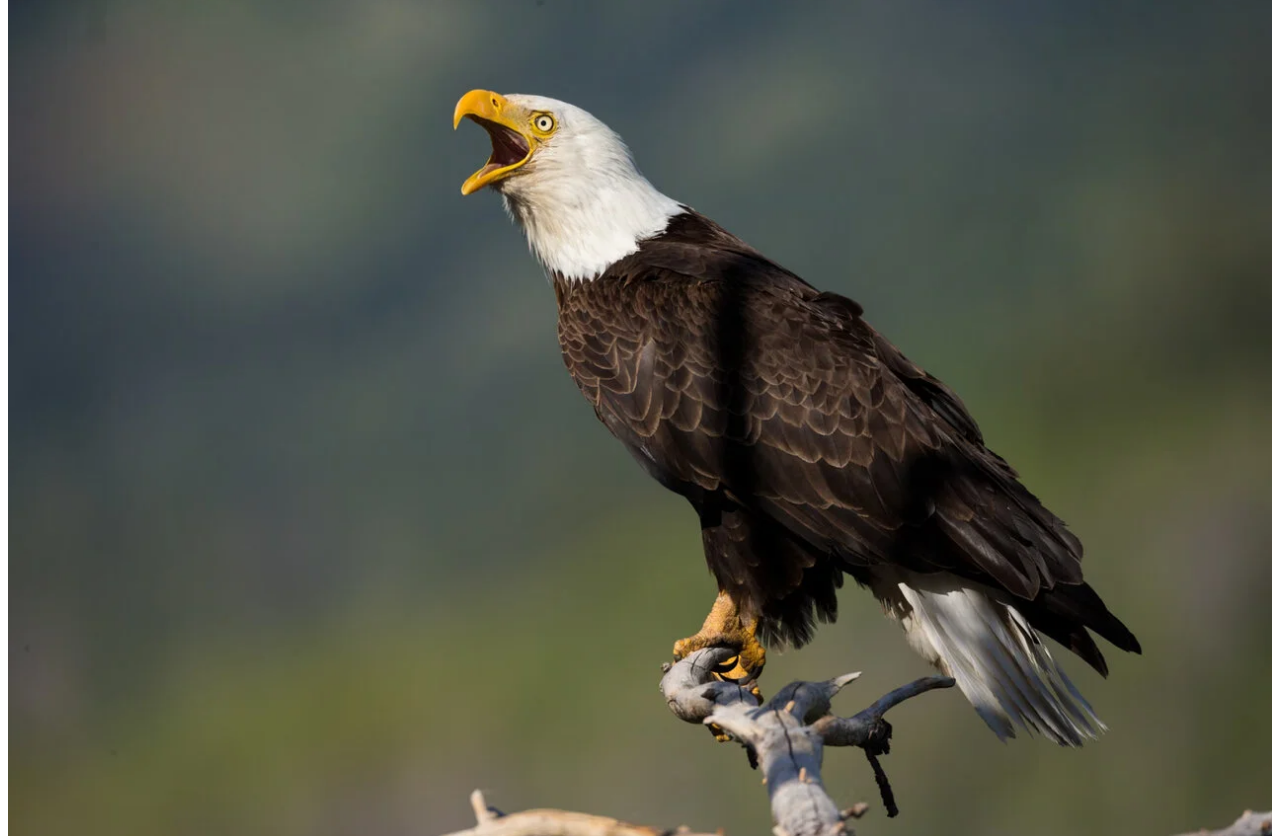
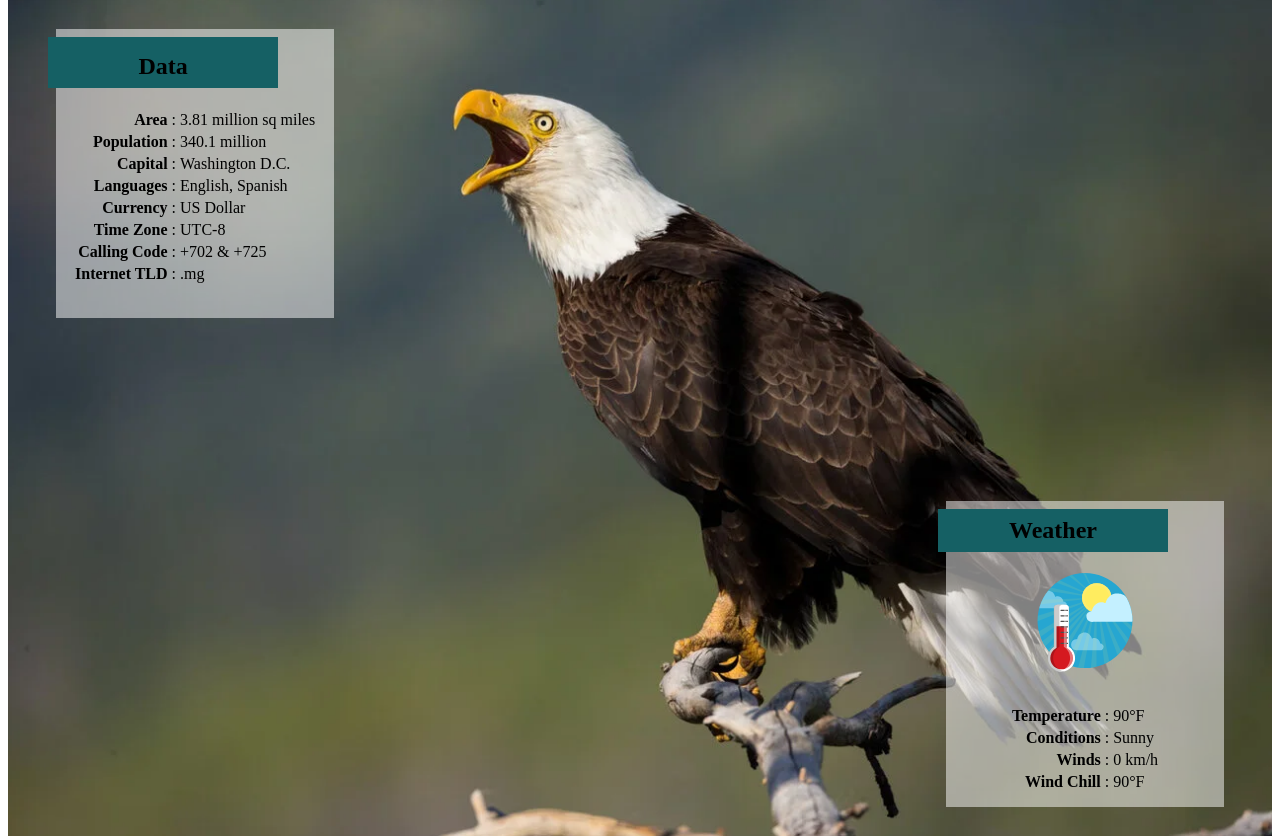
Before and after one commit to clane83/wdd131, a plain HTML site: page places.html in a window 1280 px wide. Shown: the part 95-931 px from the top of the page. Drawn offline with Linux system fonts and the light colour scheme.

Commit message:
large css updated

```diff
--- a/styles/places-large.css
+++ b/styles/places-large.css
@@ -1,3 +1,59 @@
-@media screen and (min-width: 700px) {
+@media screen and (min-width: 600px) {
+
+    main {
+        position: relative;
+        display: grid;
+        grid-template-columns: 3rem, 246px, auto, 246px, 3rem;
+        grid-template-rows: 2rem, auto, 290px, rem;
+
+    }
+    section {
+        background-color: rgba(255, 255, 255, 0.5);
+        position: absolute;
+        top: 0;
+        left: 0;
+        padding-left: 1rem;
+        padding-right: 1rem;
+    }
+
+    .data {
+        margin-left: 3rem;
+        margin-top: 2rem;
+    }
+
+
+    .weather {
+
+        bottom: 0;
+        right: 0;
+        /* grid-column: 3 / 4; */
+        /* margin-top: 200px;v*/
+        margin-right: 3rem;
+        margin-left: auto;
+        margin-top: auto;
+        margin-bottom: 2rem;
+        margin-left: 3fr;
+        width: 246px;
+        height: 290px;
+        padding-bottom: 1rem;
+        z-index: 10;
+
+    }
+
+    h2 {
+        color: black;
+        padding-top: .5rem;
+        padding-bottom: .5rem;
+        margin-top: .5rem;
+        background-color: #156064;
+        margin-right: 2.5rem;
+        margin-left: -1.5rem;
+        border-top: 0rem solid;
+    }
+
+    .data h2, .weather h2 {
+        border-top: 0;
+    }
+
 
 }
```
